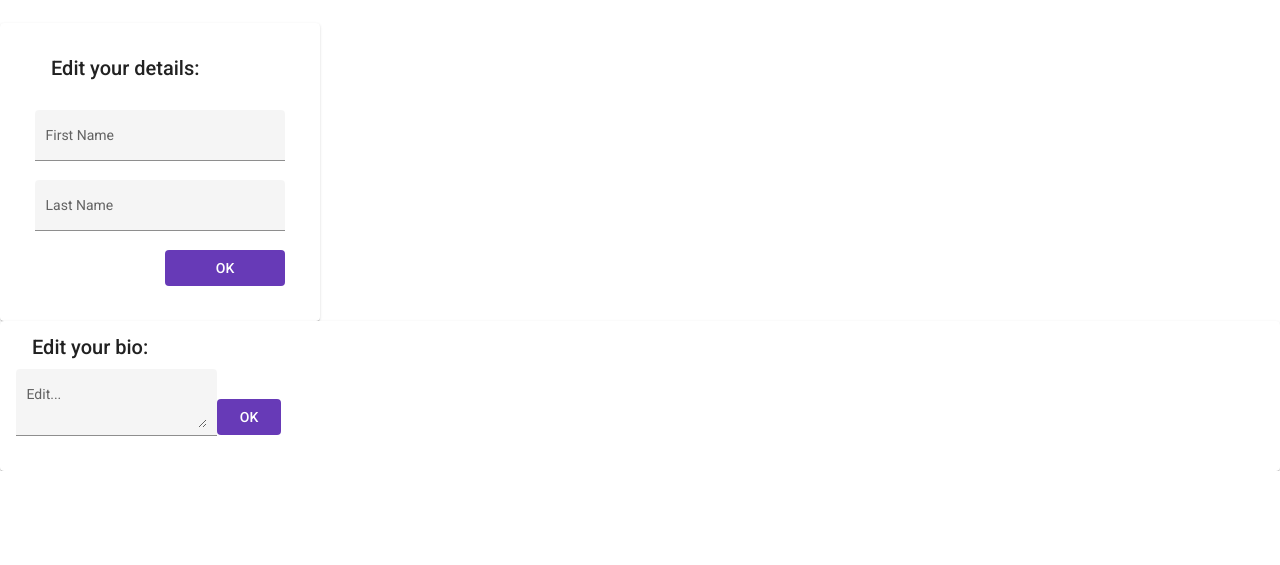
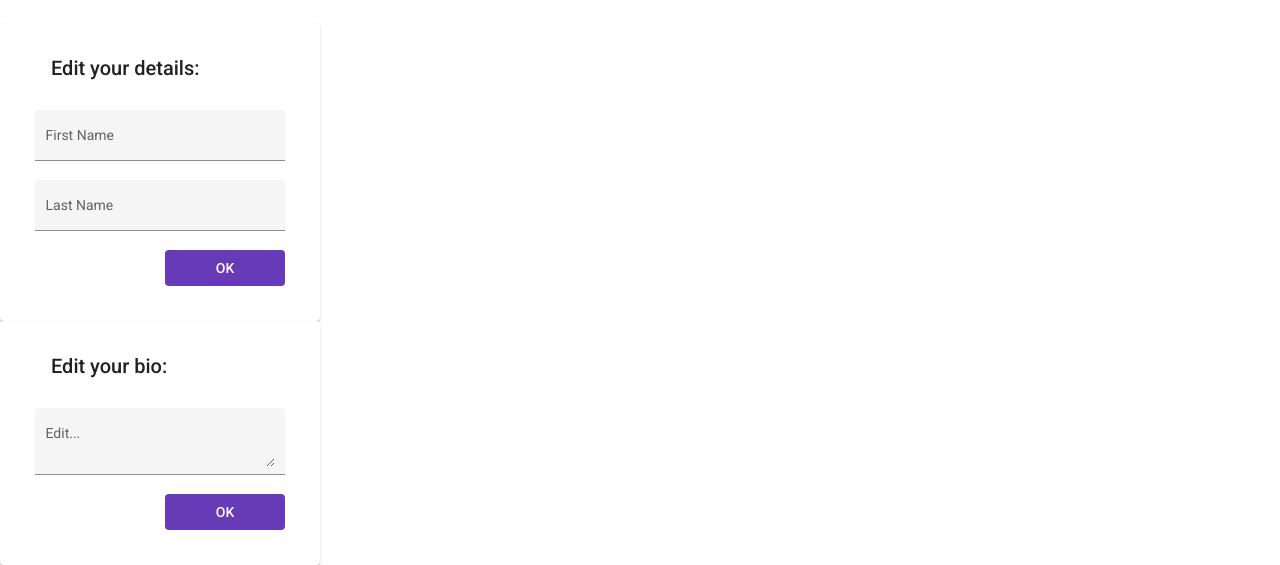
Before and after one commit to BenParisot/glisser-angular, an Angular app: page / in a window 1280 px wide. Shown: the part 877-1442 px from the top of the page. Before the commit the page ends 1348 px from the top, so only its background shows below. Built offline with nearby package versions, Linux system fonts and the light colour scheme.

Commit message:
adds styles to bio edit component

```diff
--- a/src/app/bio-edit/bio-edit.component.scss
+++ b/src/app/bio-edit/bio-edit.component.scss
@@ -0,0 +1,15 @@
+.mat-card {
+  max-width: 250px;
+  padding: 35px;
+  mat-card-header {
+    margin-bottom: 20px;
+  }
+  mat-card-content {
+    display: flex;
+    flex-direction: column;
+    button {
+      width: 120px;
+      align-self: flex-end;
+    }
+  }
+}
--- a/src/app/edit-modal/edit-modal.component.scss
+++ b/src/app/edit-modal/edit-modal.component.scss
@@ -1,5 +1,3 @@
-@import "@angular/material/prebuilt-themes/deeppurple-amber.css";
-
 .mat-card {
   max-width: 250px;
   padding: 35px;
```
